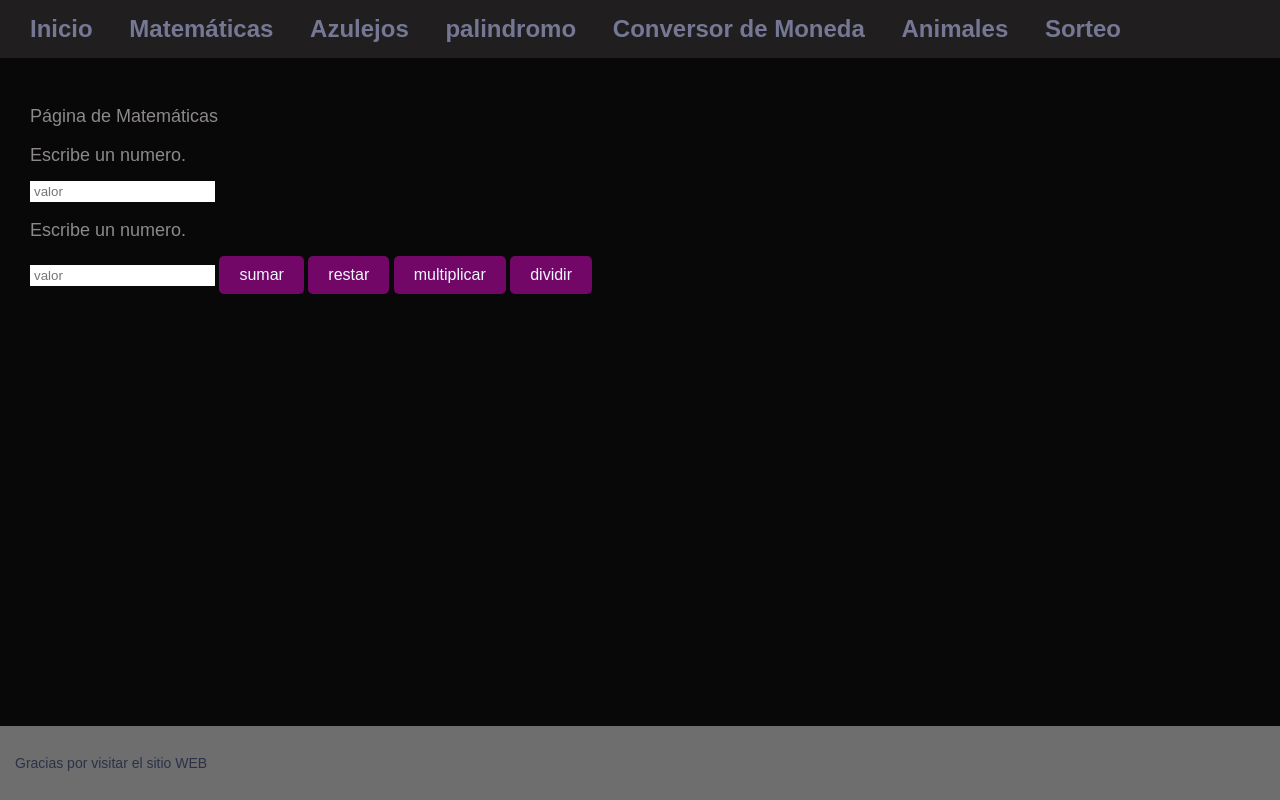
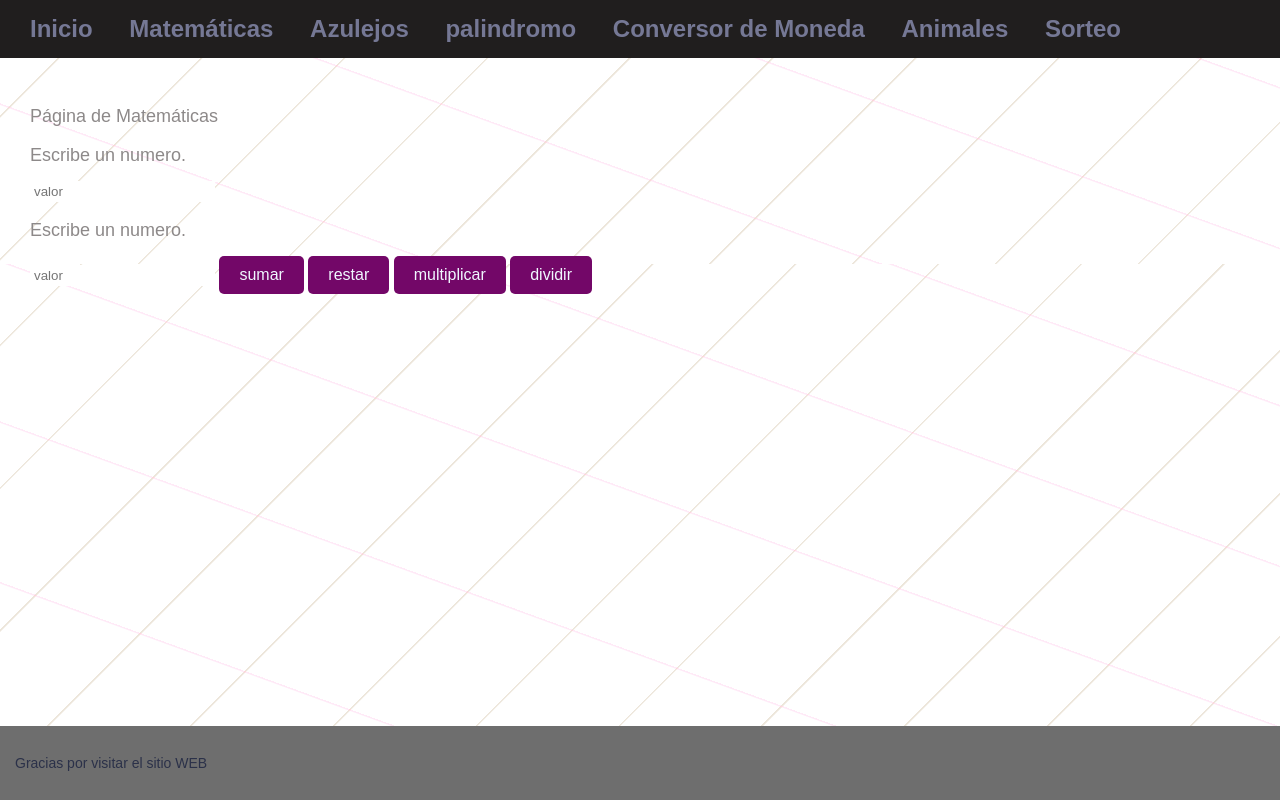
Before and after one commit to migna27/elote, a Flask app: page /math in a window 1280 px wide. Run offline with Flask 3, Linux system fonts and the light colour scheme.

Commit message:
seguimos modificando solo estilo

```diff
--- a/static/styles/styles.css
+++ b/static/styles/styles.css
@@ -1,11 +1,5 @@
-html, body{
-    height: 100%;
-    margin: 0;
-    padding: 0;
-    font-family: Arial, sans-serif;
-    display: flex;
-    flex-direction: column;
-    background-color: rgb(15, 16, 16);
+html {
+    background-color: rgb(8, 8, 8);
 }
 html, body{
     height: 100%;
@@ -15,10 +9,18 @@
     display: flex;
     flex-direction: column;
 
-    /* Color de fondo base */
-    background-color: rgb(8, 8, 8);
+}
+html, body{
+    height: 100%;
+    margin: 0;
+    padding: 0;
+    font-family: Arial, sans-serif;
+    display: flex;
+    flex-direction: column;
 
-    /* * AÑADE ESTO:
+    background-color: transparent;
+
+    /* *
      * Un gradiente radial que sigue al cursor (definido por las variables)
      */
     background-image: radial-gradient(
@@ -436,47 +438,59 @@
   }
 }
 
-/* --- 2. Creamos la capa de la cascada --- */
+/* --- INICIA CÓDIGO COMPLETO DE CASCADA CON COLOR --- */
+
+/* 1. Animación de Cascada (la que ya tenías) */
+@keyframes waterfall-flow {
+  from {
+    background-position: 0 0;
+  }
+  to {
+    background-position: 0 400px;
+  }
+}
+
+/* 2. Animación de Ciclo de Color (esta es la nueva) */
+@keyframes color-cycle {
+  0% {
+    filter: hue-rotate(0deg);
+  }
+  100% {
+    filter: hue-rotate(360deg);
+  }
+}
+
+/* 3. Aplicación de AMBAS animaciones */
 body::before {
   content: '';
-  position: fixed; /* Lo fija al fondo */
+  position: fixed;
   top: 0;
   left: 0;
   width: 100%;
   height: 100%;
-
-  /* MUY IMPORTANTE:
-     Lo ponemos en z-index: -1 para que esté DETRÁS
-     de tu contenido (botones, texto, etc.) pero
-     ENCIMA del 'background-color' del body.
-     Tu "foco de luz" se renderizará encima de esto.
-  */
   z-index: -1;
 
-  /* --- Las "figuras" (contornos de líneas) --- */
-  /* Usamos tus colores: #e8cce5 (enlaces) y #730768 (botón)
-     con transparencia (rgba) para el brillo. */
+  /* Los colores base (turquesa y azul) */
   background-image:
-    /* Líneas lavanda a 20 grados */
     repeating-linear-gradient(
       20deg,
       transparent 0px,
       transparent 149px,
-      rgba(232, 204, 229, 0.2) 150px, /* Línea brillante de 1px */
-      rgba(232, 204, 229, 0.2) 151px
+      rgba(64, 224, 208, 0.2) 150px, /* Turquesa brillante */
+      rgba(64, 224, 208, 0.2) 151px
     ),
-    /* Líneas moradas a -45 grados */
     repeating-linear-gradient(
       -45deg,
       transparent 0px,
       transparent 99px,
-      rgba(115, 7, 104, 0.2) 100px, /* Línea brillante de 1px */
-      rgba(115, 7, 104, 0.2) 101px
+      rgba(125, 128, 199, 0.2) 100px, /* Azul/morado */
+      rgba(125, 128, 199, 0.2) 101px
     );
 
-  /* --- 3. Aplicamos la animación --- */
-  animation-name: waterfall-flow;
-  animation-duration: 10s; /* Qué tan rápida es la cascada */
-  animation-timing-function: linear; /* Velocidad constante */
-  animation-iteration-count: infinite; /* Repetir por siempre */
+  /* Aquí se aplican las DOS animaciones */
+  animation:
+    waterfall-flow 10s linear infinite,
+    color-cycle 15s linear infinite;
 }
+
+/* --- TERMINA CÓDIGO COMPLETO DE CASCADA CON COLOR --- */
```
